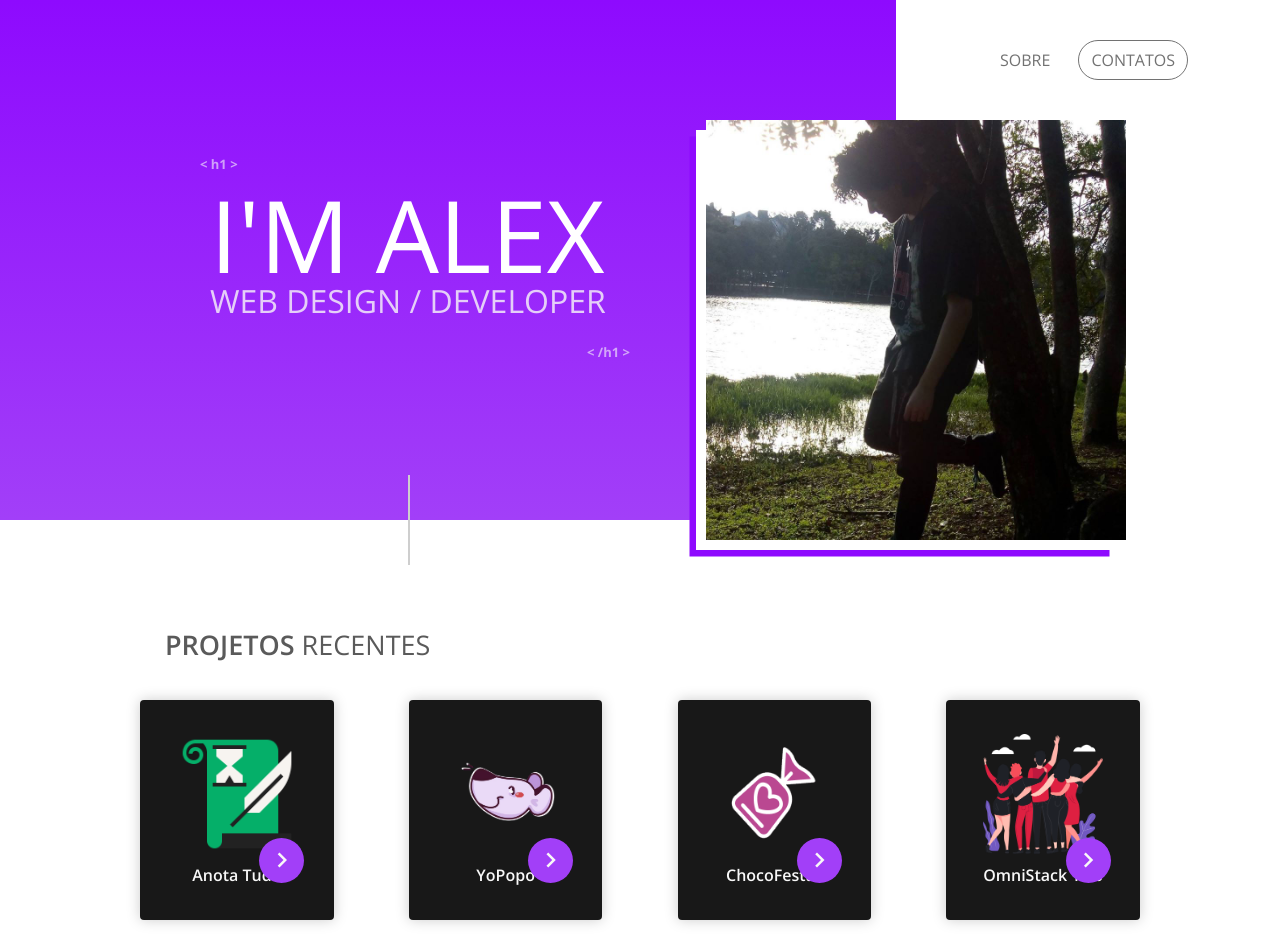
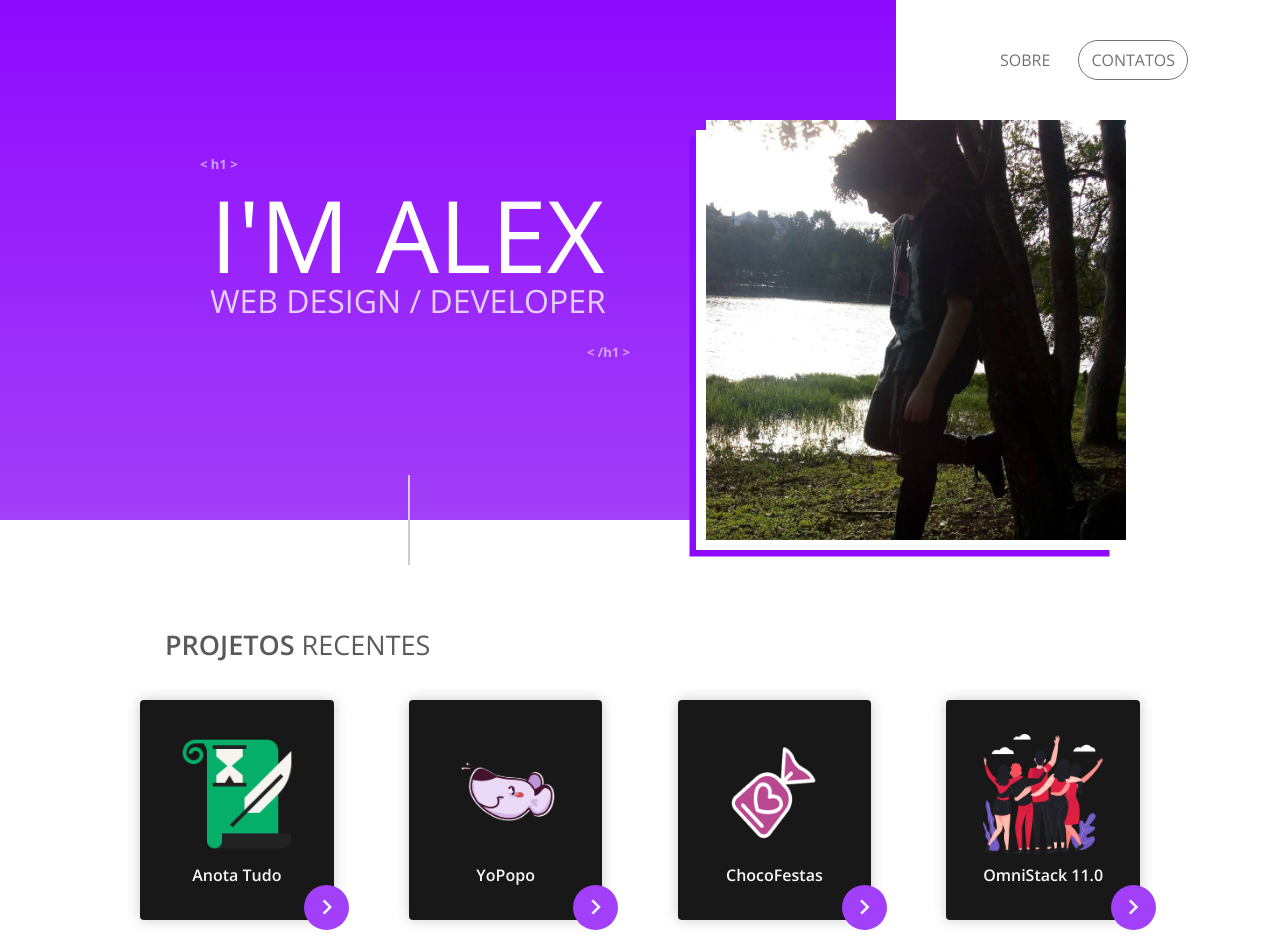
Before and after one commit to AlexDjon/alexdjon.github.io, a plain HTML site: page index.html in a window 1280 px wide. Shown: the top 952 px of the page. Drawn offline with nearby package versions, Linux system fonts and the light colour scheme; a web font is replaced by a local one.

Commit message:
Line Alterations

```diff
--- a/css/styles.css
+++ b/css/styles.css
@@ -266,8 +266,8 @@
 .cartao a {
   width: 45px;
   position: absolute;
-  margin-top: calc(220px / 2 - 10px);
-  margin-left: calc(220px / 2 - 20px);
+  margin-top: calc(220px / 2 + 85px);
+  margin-left: calc(220px / 2 + 70px);
 
   text-align: center;
   background: var(--purple-t1);
@@ -344,6 +344,7 @@
   font-weight: 500;
 }
 .sobre .line {
+  display: none;
   width: 2px;
   height: 80px;
   position: absolute;
```
